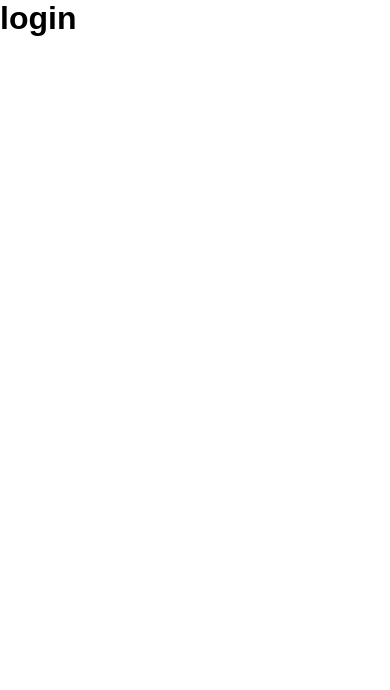
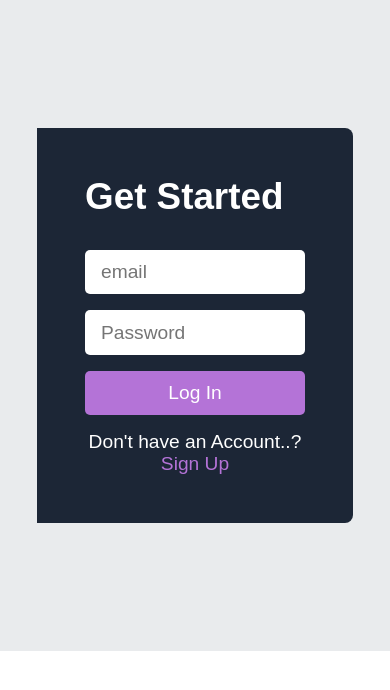
Before and after one commit to roht2103/chat-app, a React (Vite) app: page /login-page in a window 390 px wide. Shown: the top 690 px of the page. Built offline with nearby package versions, Linux system fonts and the light colour scheme; a web font is replaced by a local one.

Commit message:
created and styled login page

```diff
--- a/index.html
+++ b/index.html
@@ -2,6 +2,11 @@
 <html lang="en">
   <head>
     <meta charset="UTF-8" />
+    <meta
+      name="viewport"
+      content="width=device-width, initial-scale=1.0, maximum-scale=1.0, user-scalable=no"
+    />
+
     <meta name="viewport" content="width=device-width, initial-scale=1.0" />
     <title>ZenChat</title>
     <link rel="preconnect" href="https://fonts.googleapis.com" />
--- a/src/components/login/Login.jsx
+++ b/src/components/login/Login.jsx
@@ -1,7 +1,39 @@
+import { useNavigate } from "react-router-dom";
+import signUpImg from "../../assets/signUp.svg";
+import avatar from "../../assets/avatar.svg";
 const LoginComponent = () => {
+  const navigate = useNavigate();
   return (
     <>
-      <h1>login</h1>
+      <div className="body">
+        <section>
+          <div>
+            <img src={signUpImg} alt="signUp.svg" />
+          </div>
+          <div className="login-form">
+            <h1>Get Started</h1>
+            <form>
+              <input type="email" id="email" placeholder="email" required />
+              <input
+                type="password"
+                id="pass"
+                placeholder="Password"
+                required
+              />
+              <input type="submit" id="submit-btn" value="Log In" />
+              <p>
+                Don't have an Account..?
+                <button
+                  className="signInBtn"
+                  onClick={() => navigate("/signUp-page")}
+                >
+                  Sign Up
+                </button>
+              </p>
+            </form>
+          </div>
+        </section>
+      </div>
     </>
   );
 };
--- a/src/components/signUp/SignUp.css
+++ b/src/components/signUp/SignUp.css
@@ -1,14 +1,19 @@
 .body {
   background-color: #e9ebed;
-  height: 100vh;
+  height: 100%;
+  width: 100%;
   display: flex;
   justify-content: center;
   align-items: center;
+  /* position: relative; */
 }
 .body section {
-  height: 80vh;
+  height: 80%;
   width: 80vw;
   display: flex;
+  position: sticky;
+  padding: 5rem;
+  /* min-width: 1000px; */
 }
 .body section div {
   height: 100%;
@@ -17,6 +22,7 @@
 }
 .body section .login-form {
   width: 60%;
+  height: auto;
   border-top-right-radius: 8px;
   border-bottom-right-radius: 8px;
   background-color: #1c2636;
@@ -66,6 +72,7 @@
 }
 .body section div:nth-child(1) {
   width: 40%;
+  height: auto;
   background-color: #b473d7;
   border-top-left-radius: 8px;
   border-bottom-left-radius: 8px;
@@ -80,3 +87,35 @@
 .body section div:nth-child(1) img {
   height: 60%;
 }
+@media (max-width: 1323px) {
+  .body section .login-form form {
+    width: 100%;
+  }
+
+  .body section {
+    /* justify-content: center; */
+    padding: 5rem 0rem;
+  }
+}
+@media (max-width: 1200px) {
+  .body section .login-form {
+    width: 80%;
+  }
+}
+@media (max-width: 1120px) {
+  .body section {
+    width: 90%;
+  }
+}
+@media (max-width: 930px) {
+  .body section .login-form {
+    width: 90%;
+  }
+  .body section div:nth-child(1) {
+    display: none;
+  }
+  .body section {
+    justify-content: center;
+    margin: 3rem 0rem;
+  }
+}
```
